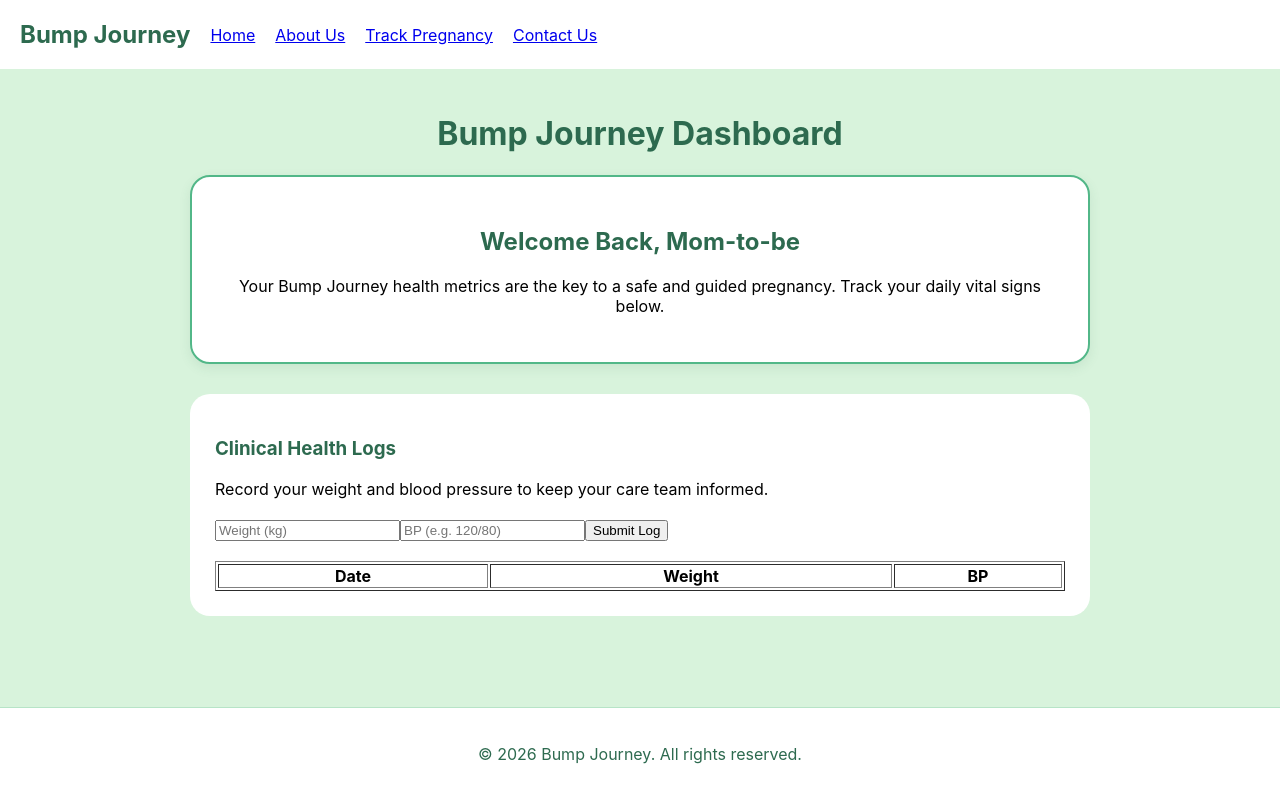
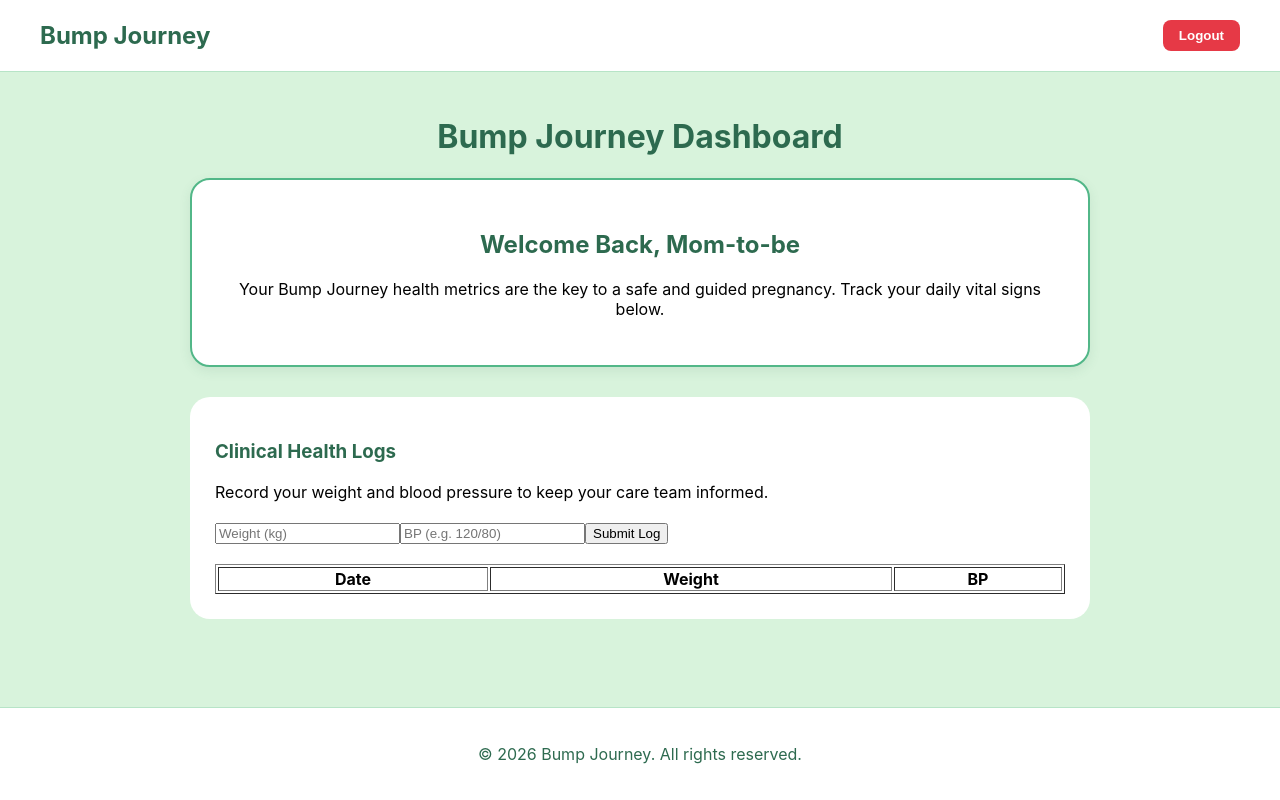
Before and after one commit to maryjane03droid/bump_journey_frontend, a React (Create React App) app: page / in a window 1280 px wide. Built offline with nearby package versions, Linux system fonts and the light colour scheme.

Commit message:
add logout button

```diff
--- a/src/components/Navbar.js
+++ b/src/components/Navbar.js
@@ -2,15 +2,25 @@
 import React from 'react';
 import { theme } from '../styles';
 
-function Navbar() {
+function Navbar({ onLogout }) {
   return (
-    <nav style={{ padding: '20px', backgroundColor: theme.colors.white, display: 'flex', gap: '20px', alignItems: 'center' }}>
+    <nav style={{ padding: '20px 40px', backgroundColor: theme.colors.white, display: 'flex', justifyContent: 'space-between', alignItems: 'center', borderBottom: `1px solid ${theme.colors.border}` }}>
       <h2 style={{ color: theme.colors.primary, margin: 0 }}>Bump Journey</h2>
-      {/* Rest of your links */}
-      <a href="/">Home</a>
-      <a href="/about">About Us</a>
-      <a href="/track">Track Pregnancy</a>
-      <a href="/contact">Contact Us</a>
+
+      <button
+        onClick={onLogout}
+        style={{
+          backgroundColor: '#e63946',
+          color: 'white',
+          border: 'none',
+          padding: '8px 16px',
+          borderRadius: '8px',
+          cursor: 'pointer',
+          fontWeight: 'bold'
+        }}
+      >
+        Logout
+      </button>
     </nav>
   );
 }
```
